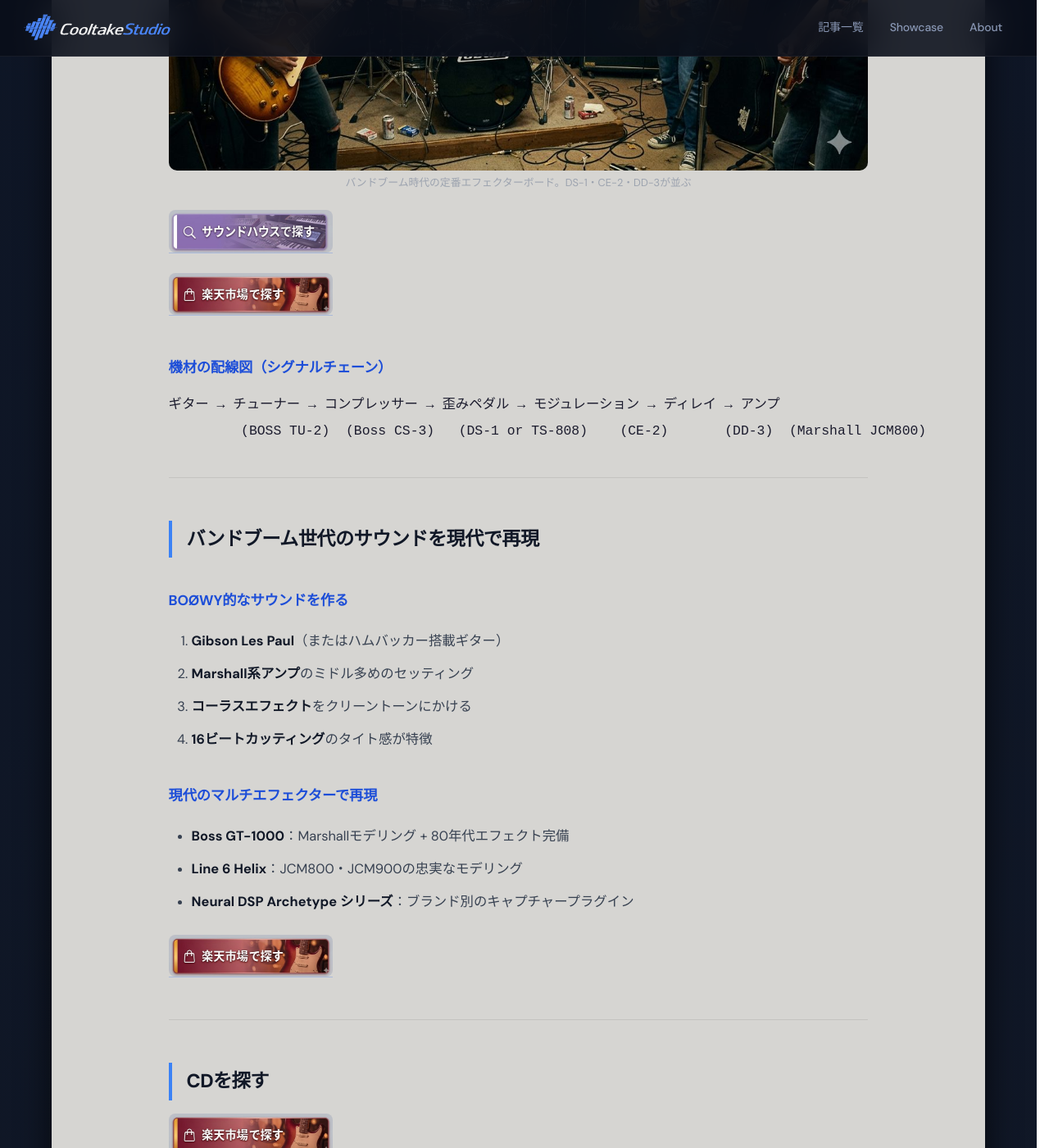
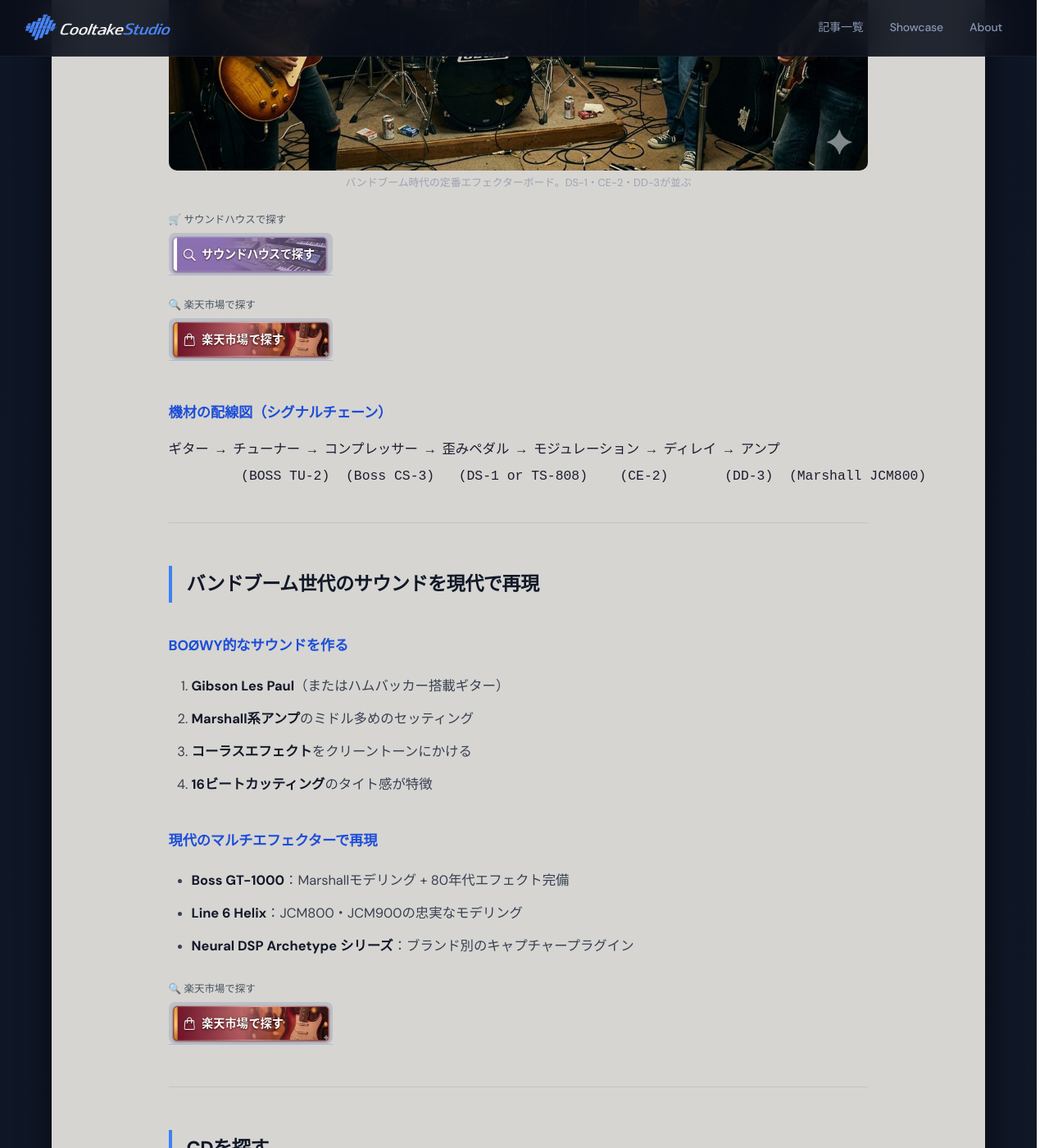
Before and after one commit to cooltake/cooltake-staging, a Jekyll site: the page built from _posts/2026-05-30-japan-music-08-band-boom.md, in a window 1280 px wide and 1400 px high, scrolled down 5070 px. Shown: the whole window at 82% size. Built offline with Jekyll 4.4.1, drawn with Linux system fonts in a browser that asks for light colours; some web fonts are replaced.

Commit message:
fix: add button labels (2026-05-30-japan-music-08-band)

```diff
--- a/_posts/2026-05-30-japan-music-08-band-boom.md
+++ b/_posts/2026-05-30-japan-music-08-band-boom.md
@@ -109,7 +109,9 @@
 <figcaption style='font-size:.8rem;color:#9ca3af;text-align:center;margin-top:.3rem;'>バンドブーム時代の定番エフェクターボード。DS-1・CE-2・DD-3が並ぶ</figcaption>
 </figure>
 
-<div style="margin:.8rem 0;"><a href="https://h.accesstrade.net/sp/cc?rk=01001xqc00os63&url=https%3A%2F%2Fwww.soundhouse.co.jp%2Fsearch%2Findex%3Fs_category_cd%3D150" rel="nofollow" referrerpolicy="no-referrer-when-downgrade" style="display:inline-block;text-decoration:none;"><img src="/assets/images/btn-soundhouse.jpg" alt="サウンドハウスで探す" width="200" style="height:auto;border-radius:8px;display:block;"></a></div><div style="margin:.8rem 0;"><a href="https://hb.afl.rakuten.co.jp/ichiba/0b15ddc7.28c5c9ed.0b15ddc8.5d23dd4d/?pc=https%3A%2F%2Fsearch.rakuten.co.jp%2Fsearch%2Fmall%2F%E3%82%A8%E3%83%AC%E3%82%AD%E3%82%AE%E3%82%BF%E3%83%BC%20%E3%82%A8%E3%83%95%E3%82%A7%E3%82%AF%E3%82%BF%E3%83%BC%20%E3%83%90%E3%83%B3%E3%83%89%2F" rel="nofollow" referrerpolicy="no-referrer-when-downgrade" style="display:inline-block;text-decoration:none;"><img src="/assets/images/btn-rakuten.jpg" alt="楽天市場で探す" width="200" style="height:auto;border-radius:8px;display:block;"></a></div>
+<div style="margin:.8rem 0;"><span style="display:block;font-size:.78rem;color:#4b5563;margin-bottom:3px;margin-top:6px;">🛒 サウンドハウスで探す</span>
+<a href="https://h.accesstrade.net/sp/cc?rk=01001xqc00os63&url=https%3A%2F%2Fwww.soundhouse.co.jp%2Fsearch%2Findex%3Fs_category_cd%3D150" rel="nofollow" referrerpolicy="no-referrer-when-downgrade" style="display:inline-block;text-decoration:none;"><img src="/assets/images/btn-soundhouse.jpg" alt="サウンドハウスで探す" width="200" style="height:auto;border-radius:8px;display:block;"></a></div><div style="margin:.8rem 0;"><span style="display:block;font-size:.78rem;color:#4b5563;margin-bottom:3px;margin-top:6px;">🔍 楽天市場で探す</span>
+<a href="https://hb.afl.rakuten.co.jp/ichiba/0b15ddc7.28c5c9ed.0b15ddc8.5d23dd4d/?pc=https%3A%2F%2Fsearch.rakuten.co.jp%2Fsearch%2Fmall%2F%E3%82%A8%E3%83%AC%E3%82%AD%E3%82%AE%E3%82%BF%E3%83%BC%20%E3%82%A8%E3%83%95%E3%82%A7%E3%82%AF%E3%82%BF%E3%83%BC%20%E3%83%90%E3%83%B3%E3%83%89%2F" rel="nofollow" referrerpolicy="no-referrer-when-downgrade" style="display:inline-block;text-decoration:none;"><img src="/assets/images/btn-rakuten.jpg" alt="楽天市場で探す" width="200" style="height:auto;border-radius:8px;display:block;"></a></div>
 
 ### 機材の配線図（シグナルチェーン）
 
@@ -135,17 +137,20 @@
 - **Line 6 Helix**：JCM800・JCM900の忠実なモデリング
 - **Neural DSP Archetype シリーズ**：ブランド別のキャプチャープラグイン
 
-<div style="margin:.8rem 0;"><a href="https://hb.afl.rakuten.co.jp/ichiba/0b15ddc7.28c5c9ed.0b15ddc8.5d23dd4d/?pc=https%3A%2F%2Fsearch.rakuten.co.jp%2Fsearch%2Fmall%2F%E3%83%9E%E3%83%AB%E3%83%81%E3%82%A8%E3%83%95%E3%82%A7%E3%82%AF%E3%82%BF%E3%83%BC%20%E3%82%AE%E3%82%BF%E3%83%BC%2F" rel="nofollow" referrerpolicy="no-referrer-when-downgrade" style="display:inline-block;text-decoration:none;"><img src="/assets/images/btn-rakuten.jpg" alt="楽天市場で探す" width="200" style="height:auto;border-radius:8px;display:block;"></a></div>
+<div style="margin:.8rem 0;"><span style="display:block;font-size:.78rem;color:#4b5563;margin-bottom:3px;margin-top:6px;">🔍 楽天市場で探す</span>
+<a href="https://hb.afl.rakuten.co.jp/ichiba/0b15ddc7.28c5c9ed.0b15ddc8.5d23dd4d/?pc=https%3A%2F%2Fsearch.rakuten.co.jp%2Fsearch%2Fmall%2F%E3%83%9E%E3%83%AB%E3%83%81%E3%82%A8%E3%83%95%E3%82%A7%E3%82%AF%E3%82%BF%E3%83%BC%20%E3%82%AE%E3%82%BF%E3%83%BC%2F" rel="nofollow" referrerpolicy="no-referrer-when-downgrade" style="display:inline-block;text-decoration:none;"><img src="/assets/images/btn-rakuten.jpg" alt="楽天市場で探す" width="200" style="height:auto;border-radius:8px;display:block;"></a></div>
 
 ---
 
 ## CDを探す
 
-<div style="margin:.8rem 0;"><a href="https://hb.afl.rakuten.co.jp/ichiba/0b15ddc7.28c5c9ed.0b15ddc8.5d23dd4d/?pc=https%3A%2F%2Fsearch.rakuten.co.jp%2Fsearch%2Fmall%2FBOOWY%20BUCK-TICK%20THE%20BLUE%20HEARTS%20CD%2F" rel="nofollow" referrerpolicy="no-referrer-when-downgrade" style="display:inline-block;text-decoration:none;"><img src="/assets/images/btn-rakuten.jpg" alt="楽天市場で探す" width="200" style="height:auto;border-radius:8px;display:block;"></a></div>
+<div style="margin:.8rem 0;"><span style="display:block;font-size:.78rem;color:#4b5563;margin-bottom:3px;margin-top:6px;">🔍 楽天市場で探す</span>
+<a href="https://hb.afl.rakuten.co.jp/ichiba/0b15ddc7.28c5c9ed.0b15ddc8.5d23dd4d/?pc=https%3A%2F%2Fsearch.rakuten.co.jp%2Fsearch%2Fmall%2FBOOWY%20BUCK-TICK%20THE%20BLUE%20HEARTS%20CD%2F" rel="nofollow" referrerpolicy="no-referrer-when-downgrade" style="display:inline-block;text-decoration:none;"><img src="/assets/images/btn-rakuten.jpg" alt="楽天市場で探す" width="200" style="height:auto;border-radius:8px;display:block;"></a></div>
 
 ### 関連書籍・教則本を探す
 
-<div style="margin:.8rem 0;"><a href="https://hb.afl.rakuten.co.jp/ichiba/0b15ddc7.28c5c9ed.0b15ddc8.5d23dd4d/?pc=https%3A%2F%2Fsearch.rakuten.co.jp%2Fsearch%2Fmall%2F%E3%82%A8%E3%83%AC%E3%82%AD%E3%82%AE%E3%82%BF%E3%83%BC%20%E3%83%90%E3%83%B3%E3%83%89%20%E6%95%99%E5%89%87%E6%9C%AC%2F" rel="nofollow" referrerpolicy="no-referrer-when-downgrade" style="display:inline-block;text-decoration:none;"><img src="/assets/images/btn-rakuten.jpg" alt="楽天市場で探す" width="200" style="height:auto;border-radius:8px;display:block;"></a></div>
+<div style="margin:.8rem 0;"><span style="display:block;font-size:.78rem;color:#4b5563;margin-bottom:3px;margin-top:6px;">🔍 楽天市場で探す</span>
+<a href="https://hb.afl.rakuten.co.jp/ichiba/0b15ddc7.28c5c9ed.0b15ddc8.5d23dd4d/?pc=https%3A%2F%2Fsearch.rakuten.co.jp%2Fsearch%2Fmall%2F%E3%82%A8%E3%83%AC%E3%82%AD%E3%82%AE%E3%82%BF%E3%83%BC%20%E3%83%90%E3%83%B3%E3%83%89%20%E6%95%99%E5%89%87%E6%9C%AC%2F" rel="nofollow" referrerpolicy="no-referrer-when-downgrade" style="display:inline-block;text-decoration:none;"><img src="/assets/images/btn-rakuten.jpg" alt="楽天市場で探す" width="200" style="height:auto;border-radius:8px;display:block;"></a></div>
 
 ## バンドブームが残したもの
 
```
